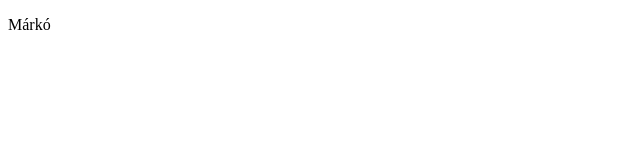
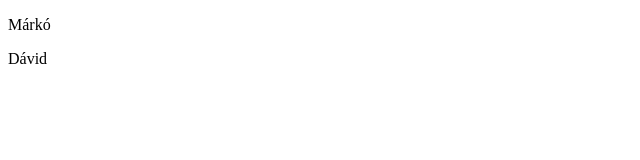
Before and after one commit to norbertgang/david, a plain HTML site: page index.html in a window 1280 px wide. Shown: the full height of the page, 0-640 px from the left. Drawn offline with Linux system fonts and the light colour scheme.

Commit message:
második

```diff
--- a/index.html
+++ b/index.html
@@ -8,5 +8,6 @@
 </head>
 <body>
     <p>Márkó</p>
+    <p>Dávid</p>
 </body>
 </html>
```
